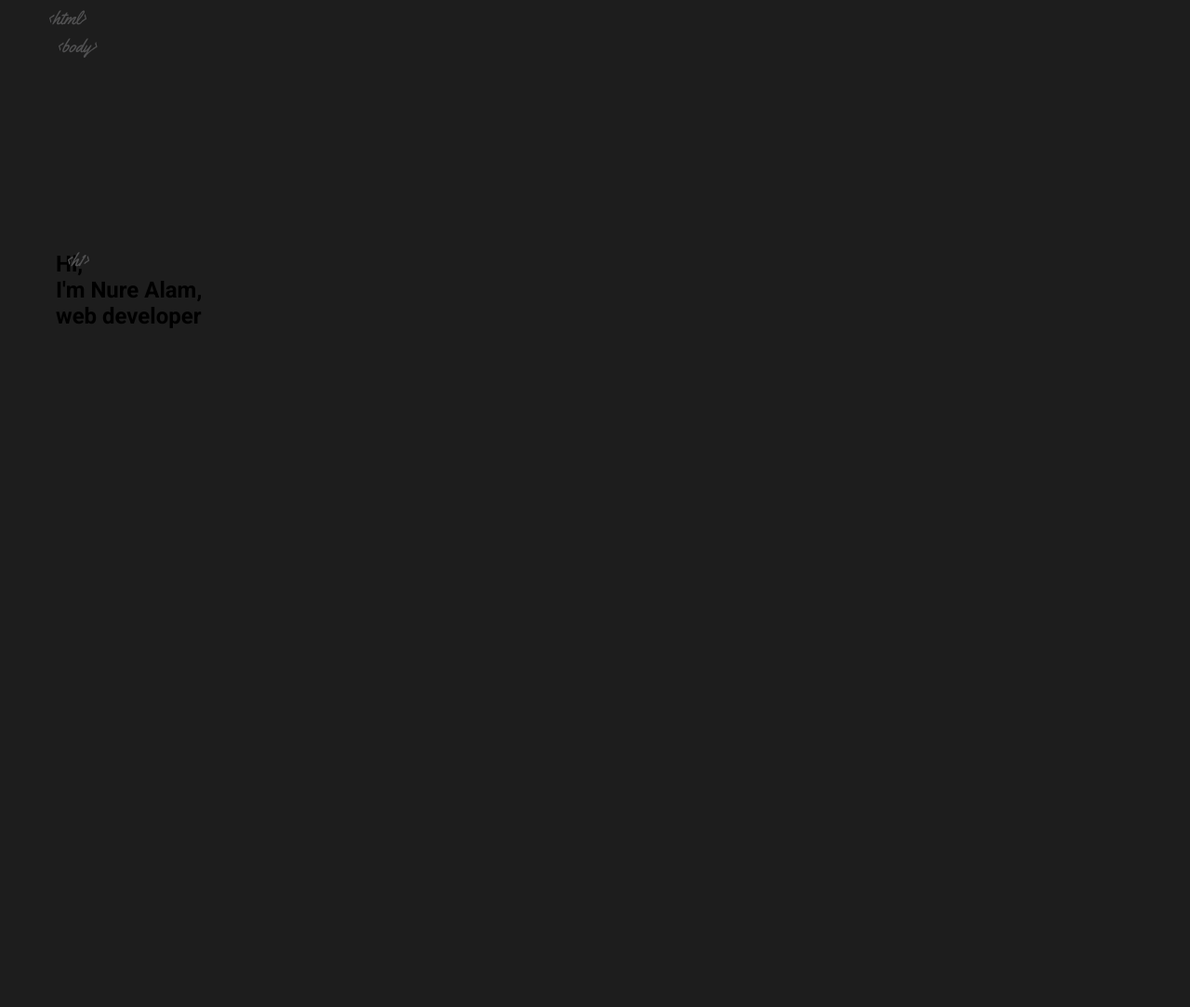
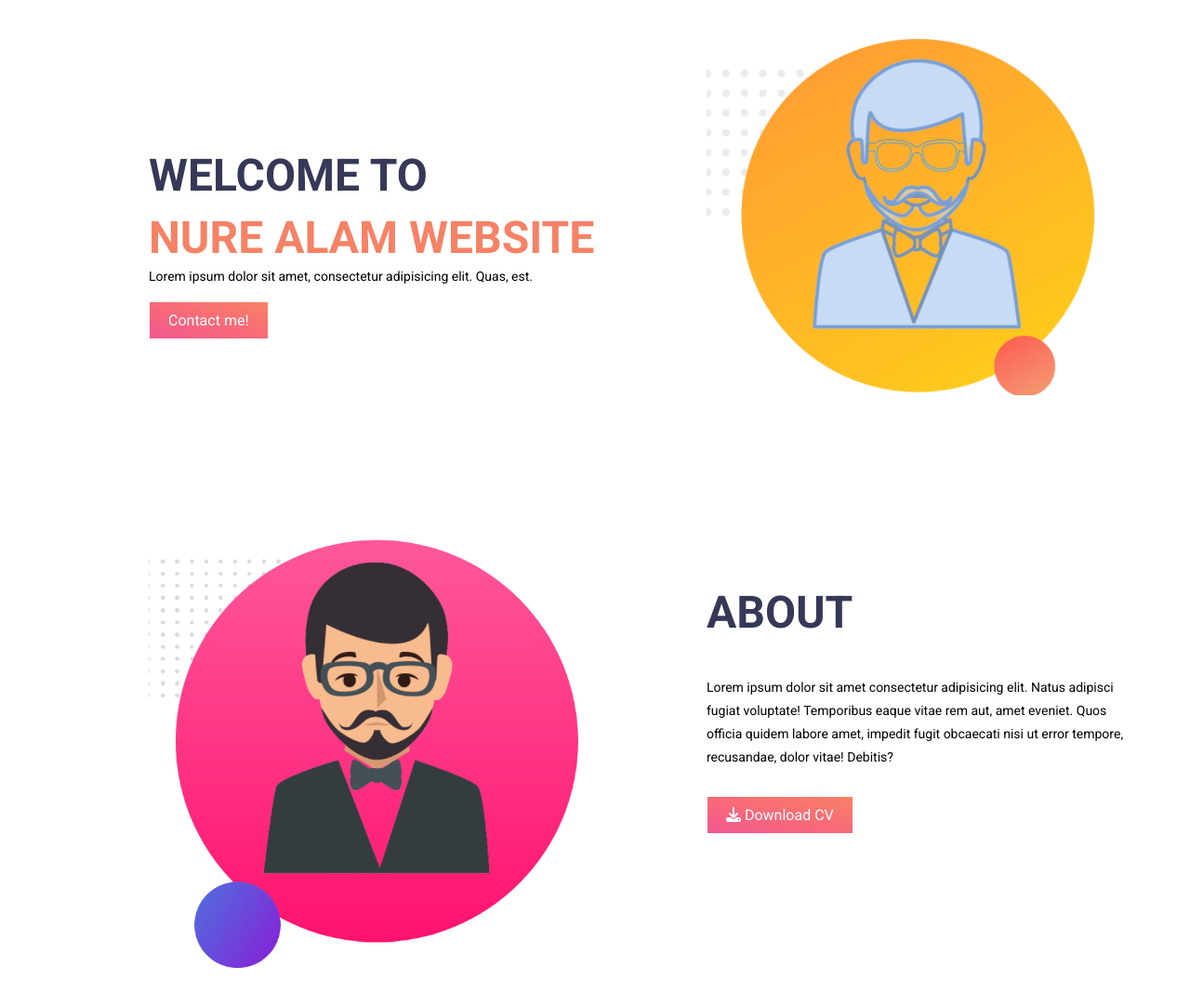
Before and after one commit to nur165024/assignment-1, a plain HTML site: page index.html in a window 1280 px wide. Shown: the whole page at 93% size. Before the commit the page ends 800 px from the top, so only its background shows below. Drawn offline with Linux system fonts and the light colour scheme.

Commit message:
banner and about part done

```diff
--- a/css/style.css
+++ b/css/style.css
@@ -2,98 +2,73 @@
     margin: 0;
 }
 body{
-    background: #1d1d1d;
-    overflow: hidden;
     font-family: 'Roboto', sans-serif;
-    /* font-family: 'Yellowtail', cursive; */
 }
-ul,ol{
-    list-style-type: none;
-}
-h1,h2,h3,h4,h5,h5,ul,ol,p{
-    margin: 0;
-    padding: 0;
-}
-.container{
-    position: relative;
-    width: 1200px;
-    height: 100%;
-    margin: 0 auto;
-}
-.row{
-    position: absolute;
-    width: 100%;
-    height: 100%;
-}
-.col-12{
-    width: 90%;
-    padding: 10px;
-    margin: 10px;
+section{
+    height: 500px;
 }
 .col-6{
-    width: 45%;
+    width: 40%;
     float: left;
-    padding: 10px;
-    margin: 10px;
+    padding-left: 5%;
+    margin-left: 5%;
 }
-.col-3{
-    width: 30%;
-    float: left;
-    padding: 10px;
-    margin: 10px;
+/* banner part */
+.heading_text{
+    position: relative;
+    top: 115px;
+    left: 0;
 }
-#html_tag{
-    position: relative;
+.col-6 .heading_text h1{
+    font-weight: 700;
+    font-size: 48px;
+    padding: 5px 0;
+    text-transform: uppercase;
 }
-#html_tag::before{
-    position: absolute;
-    content: '<html>';
-    top: 0;
-    left: 0;
+.col-6 img{
     width: 100%;
-    height: 20px;
-    line-height: 20px;
-    color: #515152;
-    font-family: 'Yellowtail', cursive;
-    font-size: 20px;
+}
+.font_heading_color{
+    color: #363857;
+}
+.font_highlight{
+    color: #f68266;
+}
+#banner_part{
+    margin: 40px;
+}
+.col-6 a{
+    text-decoration: none;
+    border: 1px solid;
+    padding: 10px 20px;
+    margin-top: 20px;
+    color: #fff;
+    background-image: linear-gradient(to left bottom, #f68266, #f8766e, #f86a78, #f66084, #f05792);
+    transition: all 0.4s ease-out;
+}
+.col-6 a:hover{
+    background-image: linear-gradient(to right top, #f68266, #f8766e, #f86a78, #f66084, #f05792);
+}
+#banner_part p{
+    margin-bottom: 30px;
+    font-size: 14px;
     font-weight: 400;
 }
-#body_tag{
-    position: relative;
+/* about part */
+#abount_part{
+    margin: 40px;
 }
-#body_tag::before{
-    position: absolute;
-    content: '<body>';
-    top: 0;
-    left: 10px;
-    width: 100%;
-    height: 20px;
-    line-height: 20px;
-    color: #515152;
-    font-family: 'Yellowtail', cursive;
-    font-size: 20px;
+.about_heading h1{
+    margin-top: 50px;
+    font-size: 48px;
+    color: #363857;
+    text-transform: uppercase;
+}
+.about_heading p{
+    font-size: 14px;
     font-weight: 400;
-
+    padding: 20px 10px 20px 0;
+    line-height: 25px;
+    margin: 20px 0;
 }
-#heading_tag{
-    position: absolute;
-    width: 100%;
-    height: 500px;
-}
-#heading_tag h1{
-    position: absolute;
-    top: 50%;
-}
-#heading_tag h1::before{
-    position: absolute;
-    content: '<h1>';
-    top: 0;
-    left: 10px;
-    width: 100%;
-    height: 20px;
-    line-height: 20px;
-    color: #515152;
-    font-family: 'Yellowtail', cursive;
-    font-size: 20px;
-    font-weight: 400;
-}
+/* work exprience */
--- a/index.html
+++ b/index.html
@@ -6,25 +6,32 @@
     <title>My Portfolio Website</title>
     <link href="https://fonts.googleapis.com/css2?family=Roboto:wght@300;400;500;700;900&family=Yellowtail&display=swap" rel="stylesheet">
     <link rel="stylesheet" href="css/style.css">
+    <script src="https://use.fontawesome.com/f9ba9b1f98.js"></script>
 </head>
 <body>
-    <section>
-        <div class="container">
-            <div class="row">
-                <div class="col-12" id="html_tag"></div>
-                <div class="col-12" id="body_tag"></div>
+    <section id="banner_part">
+        <div class="col-6">
+            <div class="heading_text">
+                <h1 class="font_heading_color">Welcome To </h1>
+                <h1><span class="font_highlight">Nure Alam WebSite</span></h1>
+                <p>Lorem ipsum dolor sit amet, consectetur adipisicing elit. Quas, est.</p>
+                <a href="#" target="_blank">Contact me!</a>
             </div>
         </div>
+        <div class="col-6">
+            <img src="images/pr.png" alt="">
+        </div>
+    </section>
 
-        <div class="container">
-            <div class="row">
-                <div class="col-6" id="heading_tag">
-                    <h1>Hi,<br>
-                        I'm <b>N</b>ure Alam,<br>
-                        web developer
-                    </h1>
-                </div>
-                <div class="col-6"></div>
+    <section id="abount_part">
+        <div class="col-6">
+            <img src="images/pr1.png" alt="">
+        </div>
+        <div class="col-6">
+            <div class="about_heading">
+                <h1>About</h1>
+                <p>Lorem ipsum dolor sit amet consectetur adipisicing elit. Natus adipisci fugiat voluptate! Temporibus eaque vitae rem aut, amet eveniet. Quos officia quidem labore amet, impedit fugit obcaecati nisi ut error tempore, recusandae, dolor vitae! Debitis?</p>
+                <a href="#" target="_blank"><span><i class="fa fa-download" aria-hidden="true"></i></span> Download CV</a>
             </div>
         </div>
     </section>
```
Also changed, not shown: images/pr.png (added), images/pr1.png (added).
